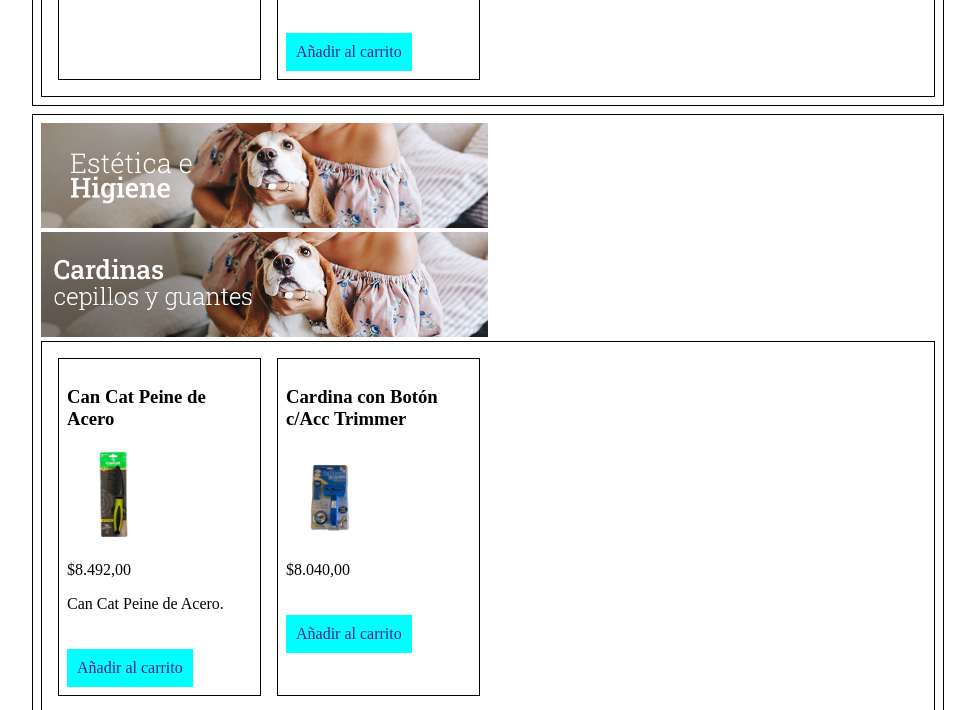
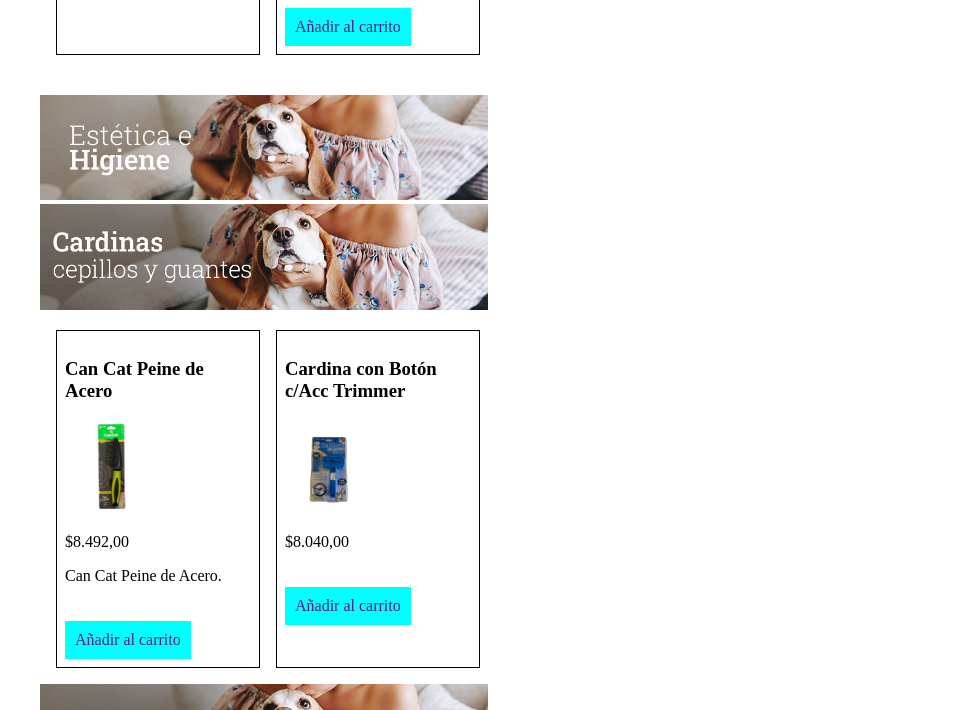
Before and after one commit to mwcastellan/tpo-nodejs-fron, a plain HTML site: page productos.html in a window 1280 px wide. Shown: the part 1967-2677 px from the top of the page, without its empty margins (152-1127 px from the left). Drawn offline with Linux system fonts and the light colour scheme.

Commit message:
Version 1.0.1

```diff
--- a/style/productos.css
+++ b/style/productos.css
@@ -1,10 +1,4 @@
-/* productos.css - Version 1.0.1 */
-
-/* general */
-/** {
-  box-sizing: border-box;
-  margin: 0.5rem auto;
-}*/
+/* productos.css */
 
 .clipped {
   border: 0;
@@ -19,36 +13,10 @@
   padding: 0;
 }
 
-/*body {
-  background-color: white;
-  margin: 0.5rem;
-  font-family: "Arial", "Courier New";
-  font-weight: 400;
-  font-style: normal;
-  font-size: small;
-}*/
-
-/*footer {
-  margin: 0.5rem;
-  padding: 0.5rem;
-  float: left;
-}*
-
 /* Productos  */
 .Productos_Grupo_General {
   margin: 0.5rem;
   padding: 0.5rem;
-  border-width: 0.1rem;
-  border-style: solid;
-  border-color: black;
-}
-
-.Productos_Grupo_Particular {
-  background-color: white;
-}
-
-.Productos {
-  background-color: white;
 }
 
 .Productos_Grupo_General img {
@@ -74,10 +42,6 @@
   display: grid;
   margin: 0;
   padding: 0.5rem;
-
-  border-width: 0.1rem;
-  border-style: solid;
-  border-color: black;
 }
 
 .grid-item {
@@ -87,6 +51,11 @@
   border-width: 0.1rem;
   border-style: solid;
   border-color: black;
+}
+
+.grid-item p:hover {
+  font-style: italic;
+  background-color: azure;
 }
 
 /* Small devices (600px and down) */
```
